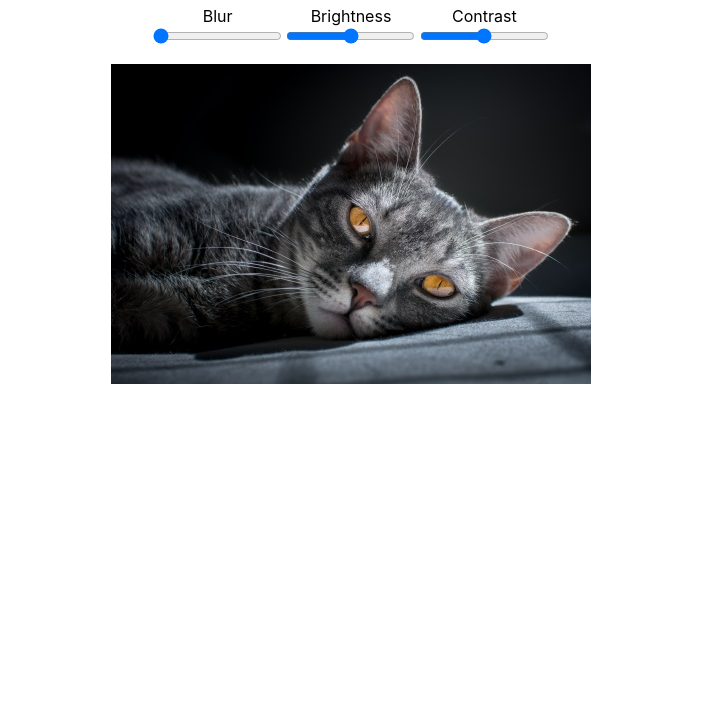
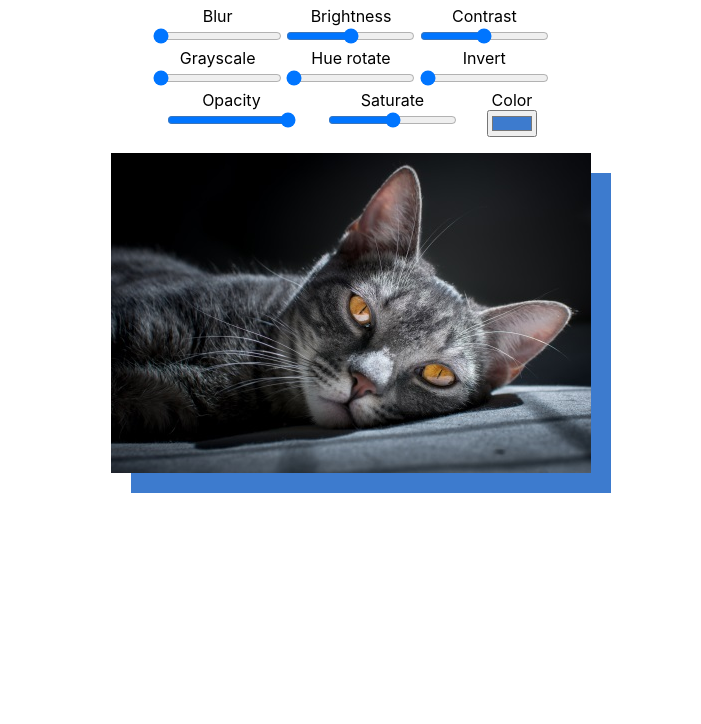
Before and after one commit to pharick/javascript30, a plain HTML site: page 3-css-variables/index.html in a window 1280 px wide. Shown: the part 76-800 px from the top of the page, without its empty margins (289-990 px from the left). Drawn offline with Linux system fonts and the light colour scheme.

Commit message:
Add some controls to css variables

```diff
--- a/3-css-variables/css-variables.js
+++ b/3-css-variables/css-variables.js
@@ -1,6 +1,6 @@
 const controls = document.querySelector('.controls');
 
-document.addEventListener('change', function(e) {
+controls.addEventListener('change', function(e) {
   const units = e.target.dataset.units || '';
   document.documentElement.style.setProperty(`--${e.target.dataset.property}`, e.target.value + units);
 });
--- a/3-css-variables/index.html
+++ b/3-css-variables/index.html
@@ -11,15 +11,39 @@
       <ul class="controls">
         <li class="controls__item">
           <label for="blur" class="controls__label">Blur</label>
-          <input type="range" name="blur" class="control control_blur" max="10" value="0" data-property="blur" data-units="px">
+          <input type="range" name="blur" max="10" value="0" data-property="blur" data-units="px">
         </li>
         <li class="controls__item">
           <label for="brightness" class="controls__label">Brightness</label>
-          <input type="range" name="brightness" class="control control_brightness" min="0" max="200" value="100" data-property="brightness" data-units="%">
+          <input type="range" name="brightness" min="0" max="200" value="100" data-property="brightness" data-units="%">
         </li>
         <li class="controls__item">
           <label for="contrast" class="controls__label">Contrast</label>
-          <input type="range" name="contrast" class="control control_contrast" min="0" max="200" value="100" data-property="contrast" data-units="%">
+          <input type="range" name="contrast" min="0" max="200" value="100" data-property="contrast" data-units="%">
+        </li>
+        <li class="controls__item">
+          <label for="grayscale" class="controls__label">Grayscale</label>
+          <input type="range" name="grayscale" min="0" max="100" value="0" data-property="grayscale" data-units="%">
+        </li>
+        <li class="controls__item">
+          <label for="hue-rotate" class="controls__label">Hue rotate</label>
+          <input type="range" name="hue-rotate" min="0" max="360" value="0" data-property="hue-rotate" data-units="deg">
+        </li>
+        <li class="controls__item">
+          <label for="invert" class="controls__label">Invert</label>
+          <input type="range" name="invert" min="0" max="100" value="0" data-property="invert" data-units="%">
+        </li>
+        <li class="controls__item">
+          <label for="opacity" class="controls__label">Opacity</label>
+          <input type="range" name="opacity" min="0" max="100" value="100" data-property="opacity" data-units="%">
+        </li>
+        <li class="controls__item">
+          <label for="saturate" class="controls__label">Saturate</label>
+          <input type="range" name="saturate" min="0" max="200" value="100" data-property="saturate" data-units="%">
+        </li>
+        <li class="controls__item">
+          <label for="color" class="controls__label">Color</label>
+          <input type="color" name="color" value="#3d7bce" data-property="color">
         </li>
       </ul>
 
--- a/3-css-variables/style.css
+++ b/3-css-variables/style.css
@@ -2,6 +2,12 @@
   --blur: 0px;
   --brightness: 100%;
   --contrast: 100%;
+  --grayscale: 0%;
+  --hue-rotate: 0deg;
+  --invert: 0%;
+  --opacity: 100%;
+  --saturate: 100%;
+  --color: #3d7bce;
 }
 
 body {
@@ -9,10 +15,12 @@ body {
     "Segoe UI", "Roboto", "Oxygen",
     "Ubuntu", "Cantarell", "Fira Sans",
     "Droid Sans", "Helvetica Neue", sans-serif;
+    padding-bottom: 100px;
 }
 
 .header {
   text-align: center;
+  color: var(--color);
 }
 
 .picture {
@@ -20,7 +28,13 @@ body {
   margin: 0 auto;
   filter: blur(var(--blur))
           brightness(var(--brightness))
-          contrast(var(--contrast));
+          contrast(var(--contrast))
+          grayscale(var(--grayscale))
+          hue-rotate(var(--hue-rotate))
+          invert(var(--invert))
+          opacity(var(--opacity))
+          saturate(var(--saturate));
+  box-shadow: 20px 20px var(--color);
 }
 
 .controls {
@@ -33,10 +47,6 @@ body {
   margin: 1em auto;
 }
 
-.control {
-
-}
-
 .controls__label {
   display: block;
   text-align: center;
```
